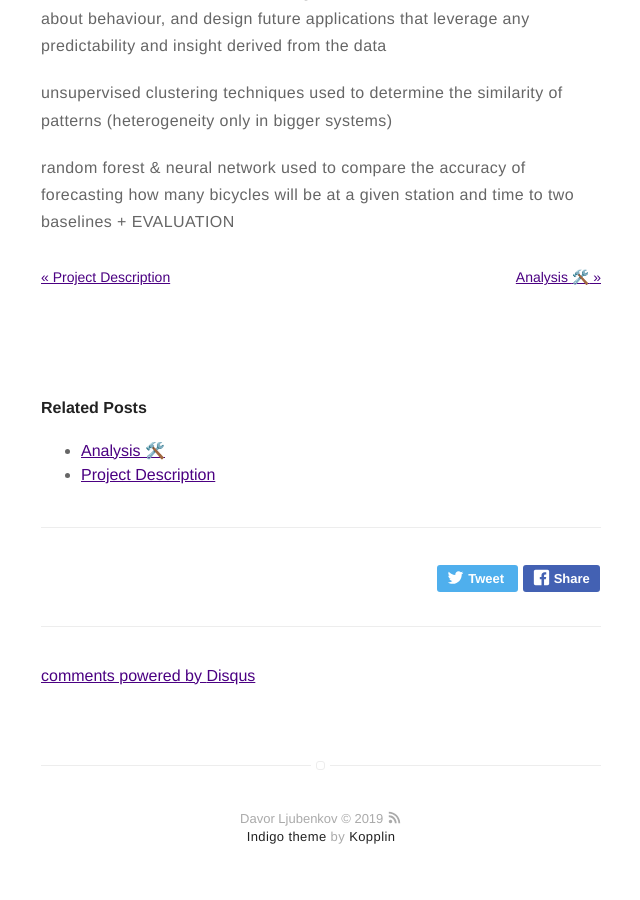
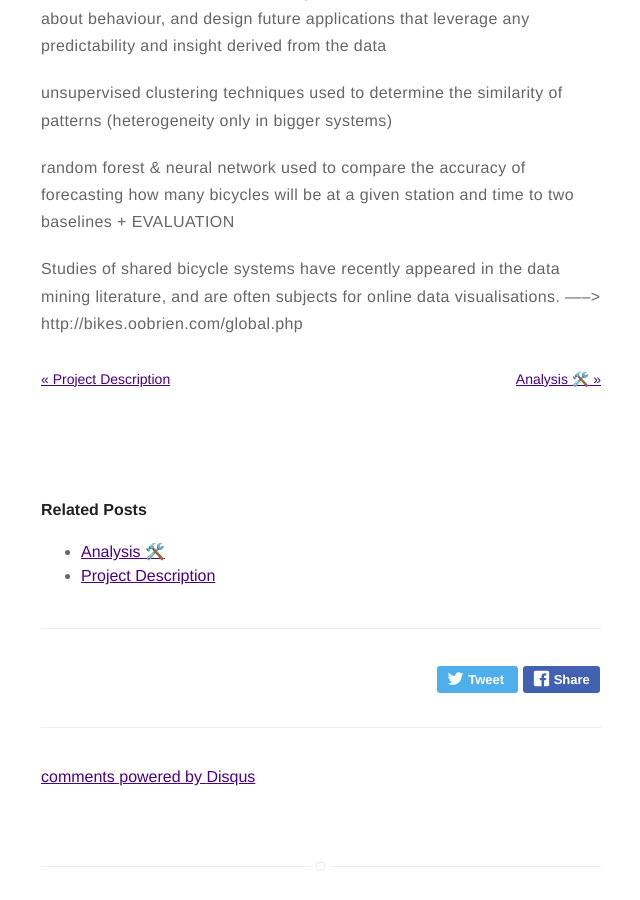
Before and after one commit to dljubenk/dljubenk.github.io, a Jekyll site: the page built from _posts/2019-02-06-literature-study.markdown, in a window 1280 px wide and 900 px high, scrolled down 8713 px. Shown: the whole window, without its empty margins (319-959 px from the left). Built offline with Jekyll 4.4.1, drawn with Linux system fonts in a browser that asks for light colours; emoji names are drawn with the system emoji font; comment, search, counter and statistics services are not loaded.

Commit message:
Update 2019-02-06-literature-study.markdown

```diff
--- a/_posts/2019-02-06-literature-study.markdown
+++ b/_posts/2019-02-06-literature-study.markdown
@@ -224,6 +224,7 @@ unsupervised clustering techniques used to determine the similarity of patterns
 
 random forest & neural network used to compare the accuracy of forecasting how many bicycles will be at a given station and time to two baselines + EVALUATION
 
+Studies of shared bicycle systems have recently appeared in the data mining literature, and are often subjects for online data visualisations. -----> http://bikes.oobrien.com/global.php
 
 
 
```
